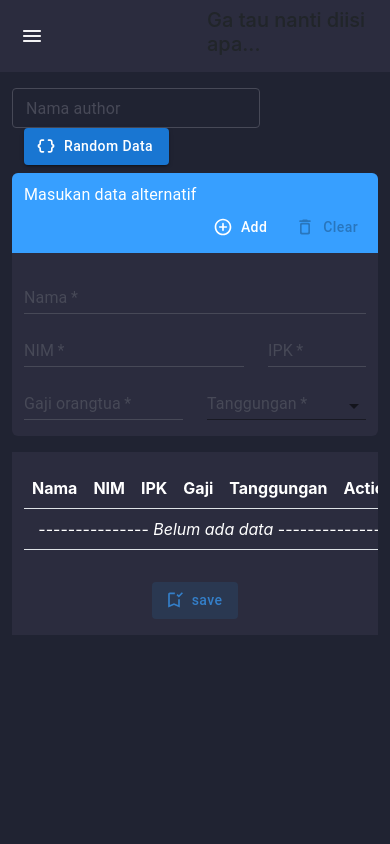
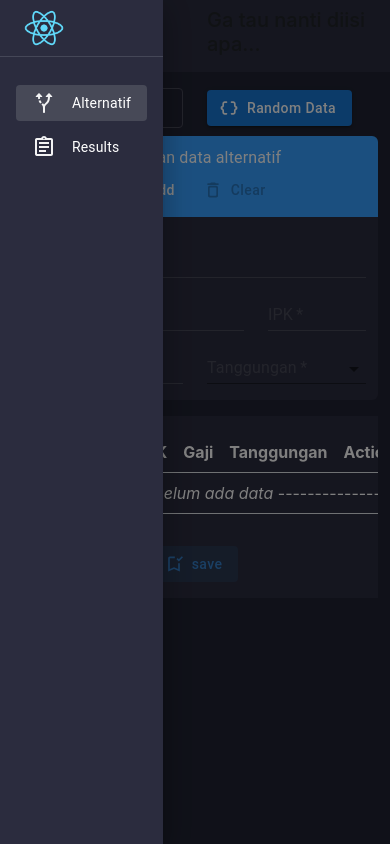
Before and after one commit to myBooInvasion/smart-method, a React (Create React App) app: page / in a window 390 px wide. Both pictures are taken after a click on the button 32 px from the left and 36 px from the top of the page. Built offline with nearby package versions, Linux system fonts and the light colour scheme.

Commit message:
add drawer

```diff
--- a/src/App.js
+++ b/src/App.js
@@ -10,6 +10,7 @@ import ContentComp from './components/content/ContentComp';
 import AlternatifUserComp from './components/content/AlternatifUserComp';
 import ResultsComp from './components/result/ResultsComp';
 import './App.css';
+import SiderMobile from './components/sider/SiderMobile';
 
 const theme = createTheme({
   breakpoints: {
@@ -25,6 +26,17 @@ const theme = createTheme({
 });
 
 class App extends React.Component {
+  constructor(props) {
+    super(props)
+
+    this.state = {
+      drawer: false,
+    }
+  }
+
+  openCloseDrawer = () => {
+    this.setState({drawer: !this.state.drawer});
+  }
 
   render() {
     return (
@@ -32,9 +44,10 @@ class App extends React.Component {
         <BrowserRouter>
           <div className="App box-wrapper d-flex justify-content-end w-100 min-vh-100" style={{backgroundColor: '#202332'}}>
             <LeftSiderComp />
+            <SiderMobile open={this.state.drawer} toggle={this.openCloseDrawer} />
             <Routes>
               {/* core content */}
-              <Route path='/' element={<ContentComp  />}>
+              <Route path='/' element={<ContentComp toggleDrawer={this.openCloseDrawer} />}>
                 <Route path='' element={<AlternatifUserComp />} />
                 <Route path='results' element={<ResultsComp />} />
               </Route>
--- a/src/components/content/AlternatifUserComp.js
+++ b/src/components/content/AlternatifUserComp.js
@@ -193,11 +193,11 @@ function AlternatifUserComp() {
   return (
     <div className='container-sm my-3'>
       <div className='row mb-4 align-items-center'>
-        <div className='col-auto text-start px-0'>
+        <div className='col-6 col-sm-auto text-start'>
           <CustomTextField variant='outlined' size='small' label='Nama author' autoFocus
             value={author} onChange={e => setAuthor(e.target.value)} />
         </div>
-        <div className='col text-start'>
+        <div className='col-6 col-sm text-start'>
           <CustomLoadingButton variant='contained' sx={{ textTransform: 'capitalize' }} loading={loading}
             onClick={() => generateData(100)} startIcon={<DataObjectRounded />} loadingPosition='start'>
             Random data
@@ -208,10 +208,10 @@ function AlternatifUserComp() {
         <div className='col-12 mt-0'>
           <div className='row align-items-center rounded-top py-2' style={{ backgroundColor: '#379fff' }}>
             <div className='col'>
-              <Typography variant='subtitle1' color='white' textAlign='left'>Masukan data alternatif</Typography>
+              <Typography variant='subtitle1' color='white' textAlign={{xs: 'center', sm: 'left'}}>Masukan data alternatif</Typography>
             </div>
             <div className='col-12 col-sm-4 col-lg-3'>
-              <Stack direction='row' spacing={2} justifyContent='flex-end'>
+              <Stack direction='row' spacing={2} justifyContent={{xs: 'center', sm: 'flex-end'}}>
                 <Button startIcon={<AddCircleOutlineRounded />} sx={{ color: 'white', textTransform: 'capitalize' }}
                   onClick={addHandler}>
                   Add
--- a/src/components/content/ContentComp.js
+++ b/src/components/content/ContentComp.js
@@ -7,7 +7,7 @@ import {
 } from '@mui/icons-material';
 import { Outlet } from 'react-router-dom';
 
-function ContentComp() {
+function ContentComp(props) {
 
     let [aside, setAside] = useState(null);
     useEffect(() => {
@@ -20,10 +20,10 @@ function ContentComp() {
             className='container-fluid content mx-0' sx={{width: {xs: '100%', lg: `calc(100% - ${aside + 1}px)`}}}>
             <div className='row align-items-center py-2' style={{backgroundColor: '#2b2c3e'}}>
                 <div className='col text-start'>
-                    <IconButton sx={{ display: { md: 'none' }, color: '#f3f3f4' }}>
+                    <IconButton sx={{ display: { lg: 'none' }, color: '#f3f3f4' }} onClick={() => props.toggleDrawer()}>
                         <MenuRounded />
                     </IconButton>
-                    <IconButton sx={{ display: { xs: 'none', md: 'inline-flex' }, color: '#f3f3f4' }}>
+                    <IconButton sx={{ display: { xs: 'none', lg: 'inline-flex' }, color: '#f3f3f4' }}>
                         <MenuOpenRounded />
                     </IconButton>
                 </div>
--- /dev/null
+++ b/src/components/sider/SiderMobile.js
@@ -0,0 +1,48 @@
+import React from 'react';
+import { Box, Drawer, List, ListItem, ListItemButton, ListItemIcon, ListItemText, Divider } from '@mui/material';
+import {
+    AssignmentOutlined, AltRouteRounded
+} from '@mui/icons-material';
+import { NavLink } from 'react-router-dom';
+
+function SiderMobile(props) {
+    const iconComp = [
+        <AltRouteRounded sx={{ color: '#f3f3f4' }} />,
+        <AssignmentOutlined sx={{ color: '#f3f3f4' }} />,
+    ];
+    const listText = ['Alternatif', 'Results'];
+
+    return (
+        <Drawer anchor='left' open={props.open} onClose={() => props.toggle()} className='d-lg-none'>
+            <Box sx={{backgroundColor: '#2b2c3e', minHeight: '100vh'}}>
+                <List disablePadding className='text-start'>
+                    <img src={require('../../assets/images/logo-react.png')} alt='brand-logo'
+                        className='py-2 px-4'
+                        style={{ width: '5.5rem' }} />
+                </List>
+                <Divider sx={{ borderColor: '#94979f' }} />
+                <List disablePadding dense sx={{ my: 3 }}>
+                    {iconComp.map((item, id) => {
+                        return (
+                            <ListItem key={id}>
+                                <NavLink
+                                    to={id === 0 ? '/' : '/'.concat(listText[id]).toLowerCase()}
+                                    className={({ isActive }) => isActive ?
+                                        'w-100 text-decoration-none text-secondary text-white active' : 'w-100 text-decoration-none text-white'} style={{ borderRadius: '.25rem' }}>
+                                    <ListItemButton sx={{ borderRadius: 1 }}>
+                                        <ListItemIcon sx={{ minWidth: 40 }}>
+                                            {item}
+                                        </ListItemIcon>
+                                        <ListItemText primary={listText[id]} />
+                                    </ListItemButton>
+                                </NavLink>
+                            </ListItem>
+                        );
+                    })}
+                </List>
+            </Box>
+        </Drawer>
+    );
+}
+
+export default SiderMobile;
```
